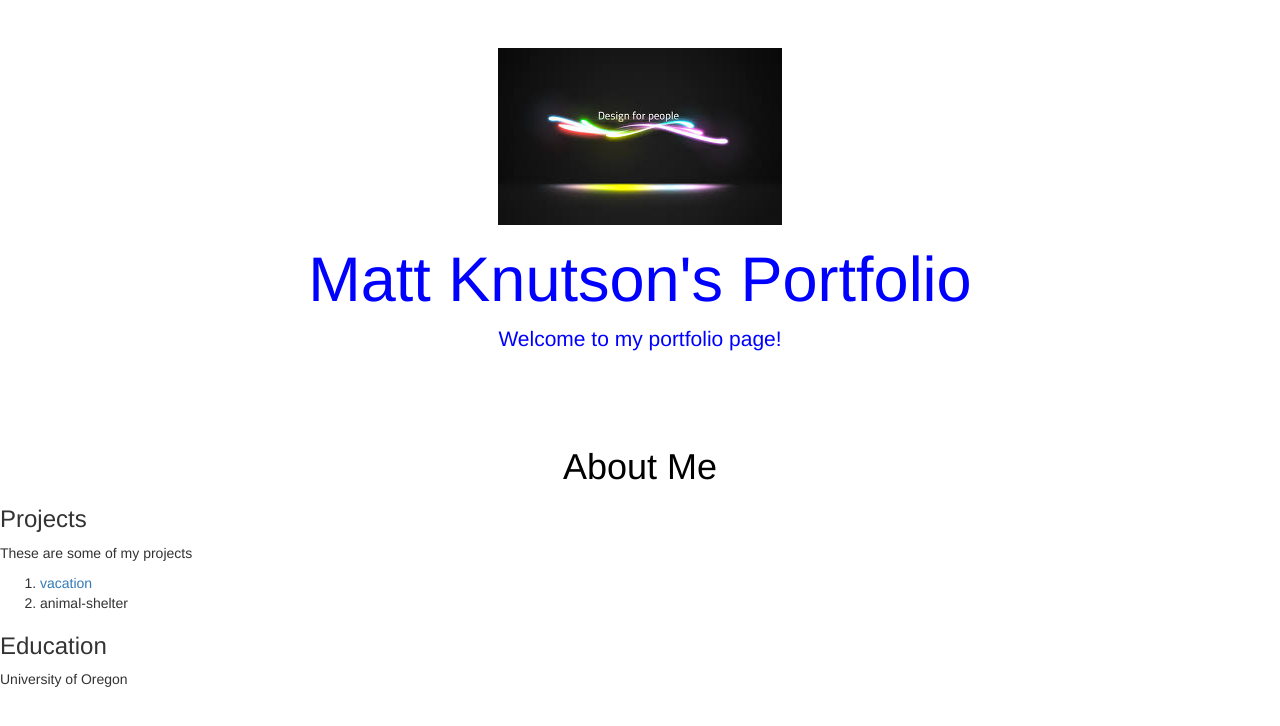
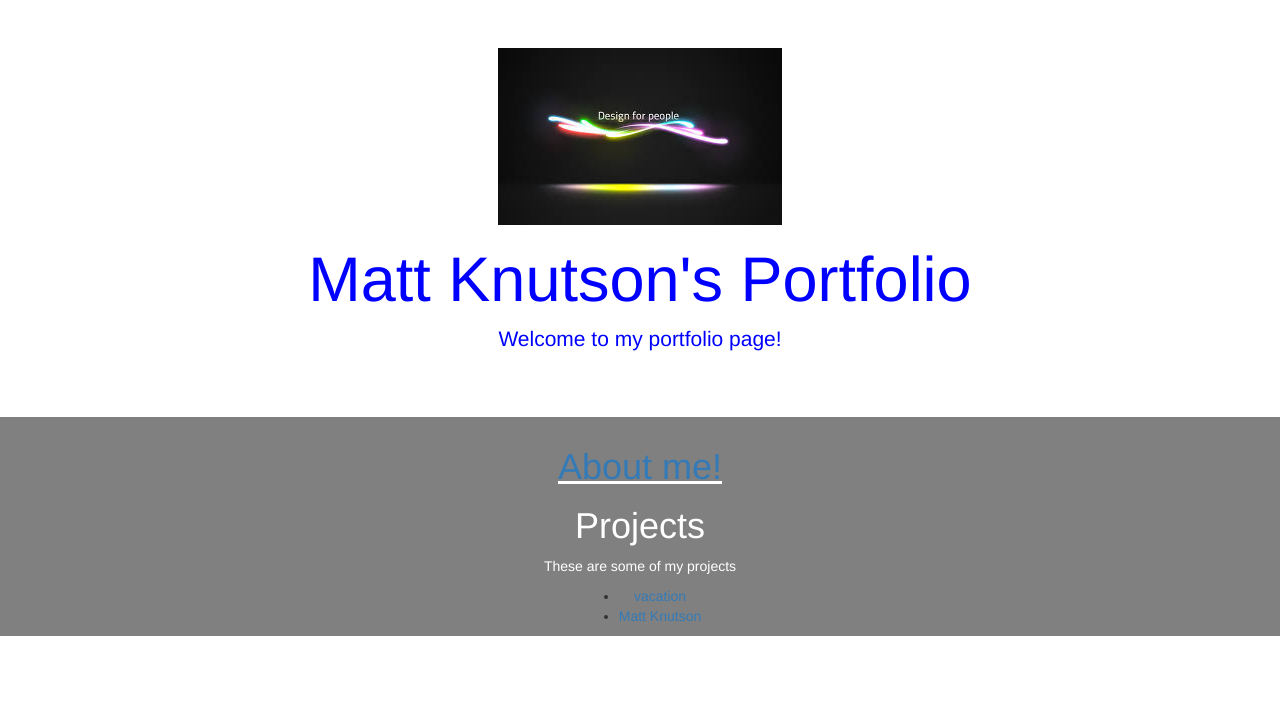
Before and after one commit to mknutgit/mknutgit.github.io, a plain HTML site: page index.html in a window 1280 px wide. Drawn offline with nearby package versions, Linux system fonts and the light colour scheme.

Commit message:
Added link for about me section and multiple details and pics in about me section

```diff
--- a/css/aboutstyle.css
+++ b/css/aboutstyle.css
@@ -21,3 +21,6 @@ p.bold {
 h2.ducks {
   color: green;
 }
+h2.purple {
+  color: purple;
+}
--- a/css/style.css
+++ b/css/style.css
@@ -1,6 +1,6 @@
 
 h1 {
-  color: black;
+  color: white;
   text-align: center;
 }
 .jumbotron {
@@ -11,3 +11,19 @@ h1 {
 .title {
   color: blue;
 }
+.background {
+  background-color: grey;
+}
+h1.underline {
+  text-decoration: underline;
+}
+p.white {
+  color: white;
+  text-align: center;
+}
+.center {
+  text-align: center;
+}
+.center ul {
+  display: inline-block;
+}
--- a/index.html
+++ b/index.html
@@ -7,29 +7,27 @@
 		<link href="css/style.css" rel="stylesheet" type="text/css" media="all">
 	</head>
 
+	<div class="background">
 	<body>
-
-
-<!--End Navbar-->
-
 		<div class="jumbotron">
 			<div class="container">
 				<img src="img/matt.jpeg">
-		<h1>Matt Knutson's Portfolio</h1>
+				<h1 class="title">Matt Knutson's Portfolio</h1>
 				<p class="lead">Welcome to my portfolio page!</p>
 			</div>
 		</div>
 
 
-<h1>About Me</h1>
-	<H3>Projects</h3>
-		<p>These are some of my projects</p>
-		<ol>
-			<li><a href="https://github.com/mknutgit/vacation.git">vacation</a></li>
-			<li>animal-shelter</li>
-		</ol>
-	<h3>Education</h3>
-	<p>University of Oregon</p>
+		<h1 class="underline"><a href="aboutme.html">About me!</a></h1>
+		<h1 class="white">Projects</h1>
+		<p class="white">These are some of my projects</p>
+			<div class="center">
+			<ul>
+				<li><a href="http://mknutgit.github.io/vacation/">vacation</a></li>
+				<li><a href="http://mattpknutson.com">Matt Knutson</a></li>
+			</ul>
+		</div>
+
 
 
 
@@ -37,6 +35,8 @@
 
 
 		</body>
+		</div>
+
 	<script src="https://code.jquery.com/jquery-1.11.3.min.js"></script>
 <script src="https://maxcdn.bootstrapcdn.com/bootstrap/3.3.6/js/bootstrap.min.js"></script>
 </html>
```
Also changed, not shown: aboutme.html (+11 -3 lines), img/coding.jpeg (added), img/food.jpeg (added), img/wine.jpeg (added). Lines whose indentation alone changed are shown as unchanged.
